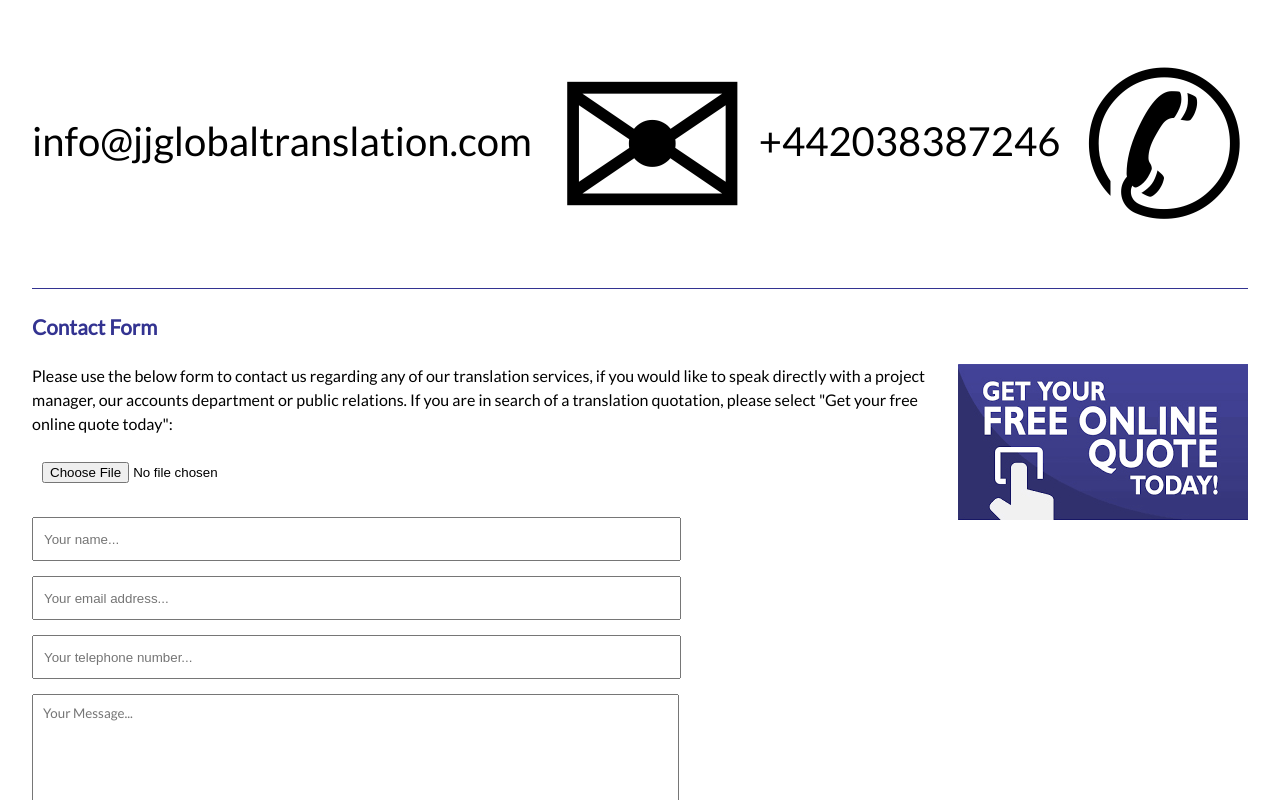
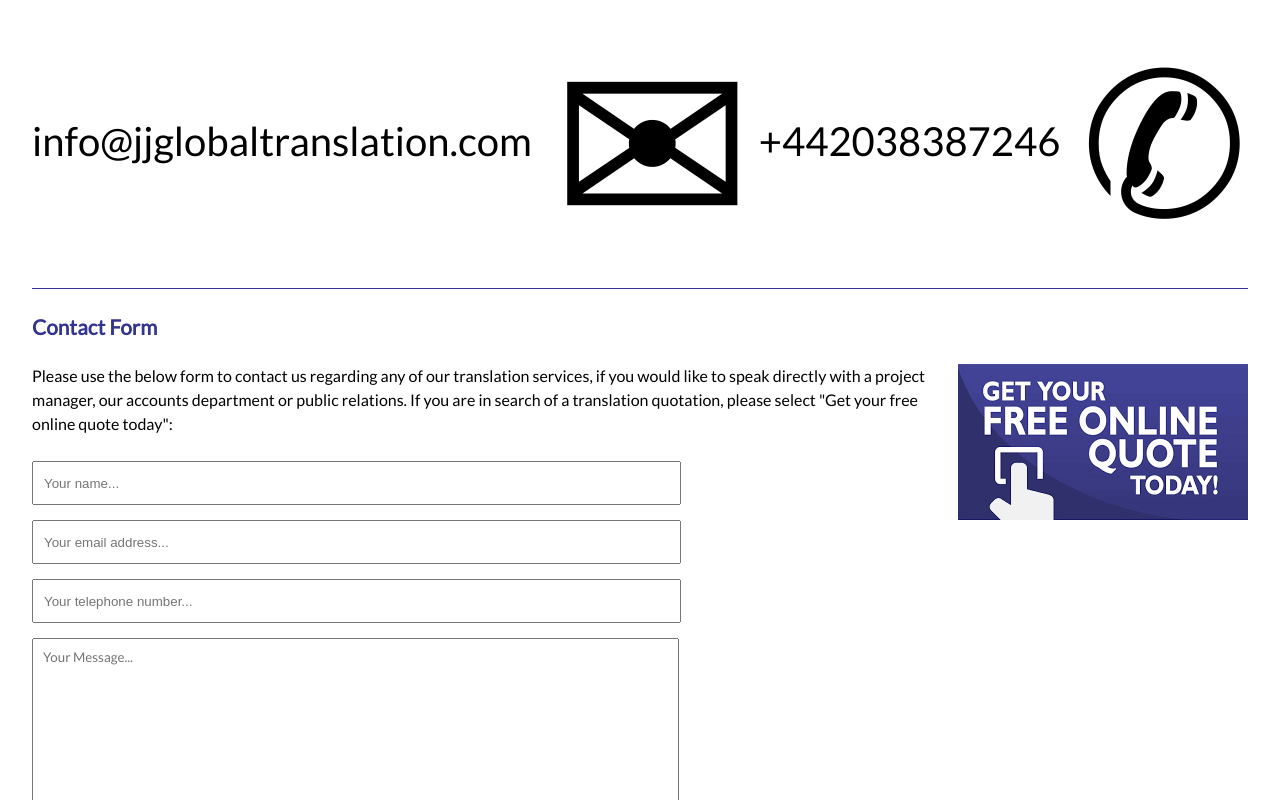
Before and after one commit to ChanMyaeOo/jj-global-translation, a React (Create React App) app: page /contact in a window 1280 px wide. Shown: the part 300-1100 px from the top of the page. Built offline with nearby package versions, Linux system fonts and the light colour scheme.

Commit message:
added contact form action

```diff
--- a/src/pages/contact/Contact.js
+++ b/src/pages/contact/Contact.js
@@ -6,18 +6,15 @@ import Quote from "../../images/quote.webp";
 
 const Contact = () => {
     const classes = useStyles();
-    // for clear file input
-    let randomString = Math.random().toString(36);
+
     const [formData, setFormData] = useState({
         user_name: "",
         user_email: "",
         user_phone: "",
         message: "",
-        theInputKey: randomString
     });
 
     const handleChange = (e) => {
-        console.log(e.target.value)
         setFormData({ ...formData, [e.target.name]: e.target.value });
     };
 
@@ -92,8 +89,7 @@ const Contact = () => {
                     please select "Get your free online quote today":
                 </p>
 
-                <form className={classes.contactFormWrap} encType="multipart/form-data" method="post" onSubmit={sendMail}>
-                    <input type="file" name="my_file" key={formData.theInputKey || '' } />
+                <form className={classes.contactFormWrap} onSubmit={sendMail}>
 
                     <input
                         type="text"
--- a/src/pages/contact/styles.js
+++ b/src/pages/contact/styles.js
@@ -101,7 +101,10 @@ const useStyles = makeStyles((theme) => ({
         },
         "& > button": {
             height: '40px',
-            padding: '10px'
+            padding: '10px',
+            "&:hover": {
+                cursor: 'pointer'
+            }
         }
     },
     [theme.breakpoints.down('xs')]: {
```
